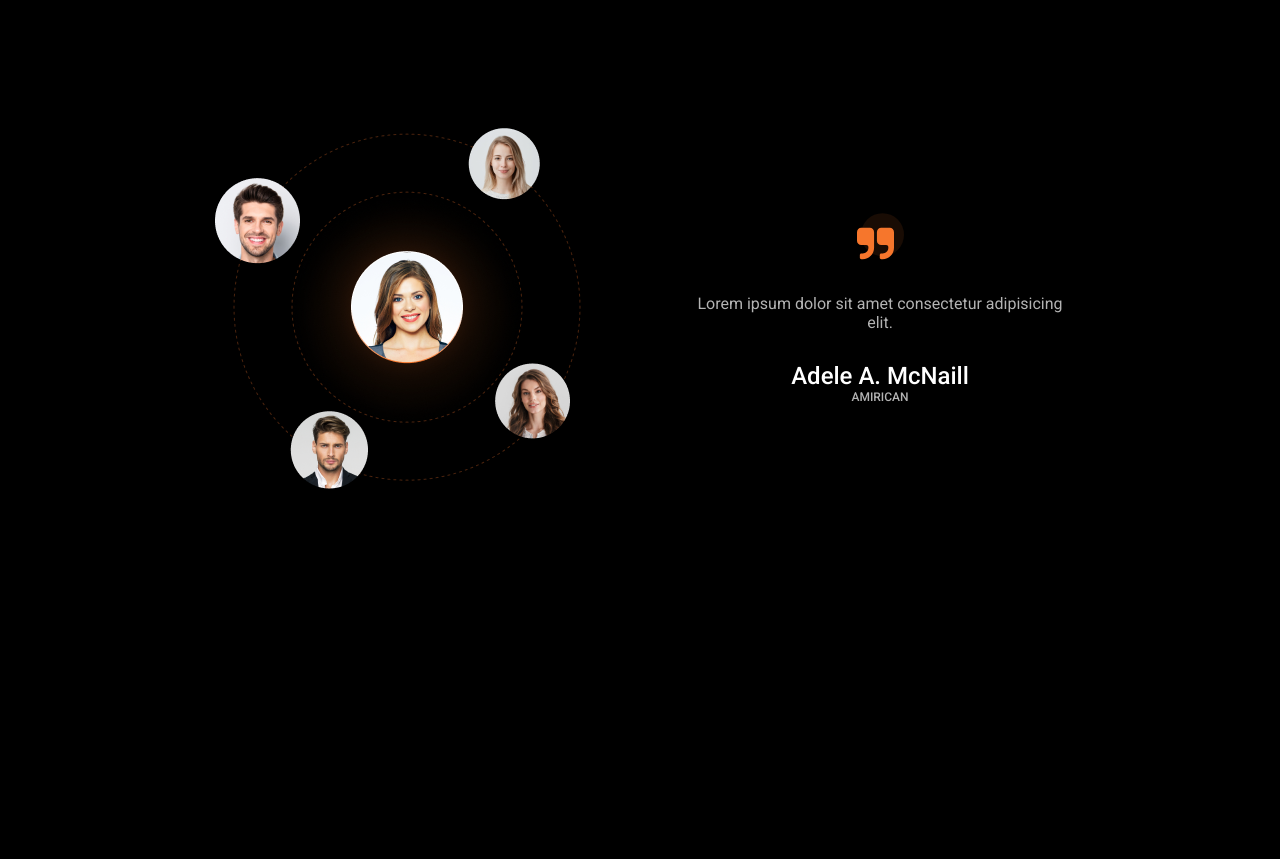
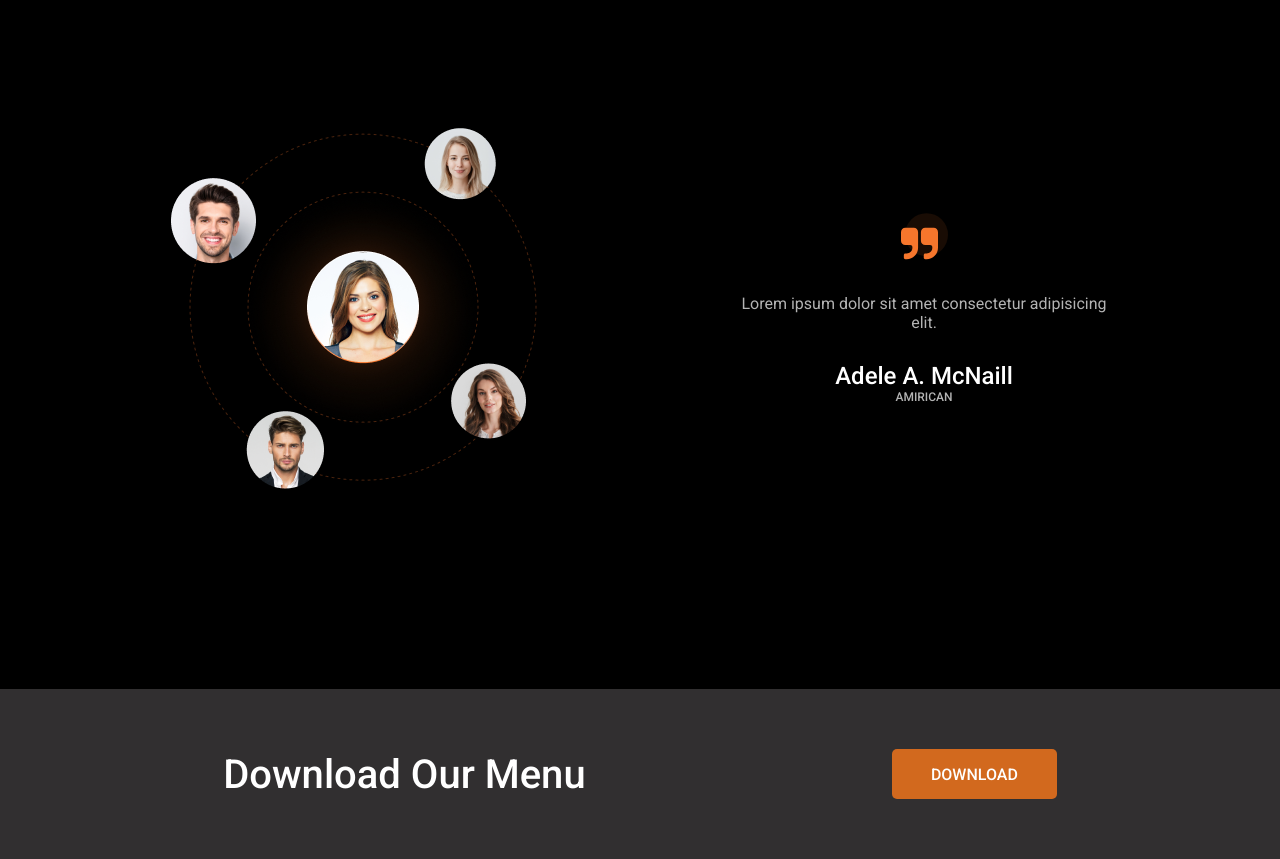
Before and after one commit to YuraKholodov/Burger-site-24, a plain HTML site: page index.html in a window 1280 px wide. Shown: the part 2700-3559 px from the top of the page. Before the commit the page ends 3389 px from the top, so only its background shows below. Drawn offline with Linux system fonts and the light colour scheme.

Commit message:
added download menu

```diff
--- a/index.html
+++ b/index.html
@@ -187,7 +187,7 @@
       </div>
     </section>
 
-    <section class="feedback">
+    <div class="feedback">
       <div class="container">
         <img class="feedback__img" src="./images/feedback.png" alt="Фидбек" />
 
@@ -199,6 +199,13 @@
           <span class="feedback__subauthor">AMIRICAN</span>
         </blockquote>
       </div>
-    </section>
+    </div>
+
+    <div class="download">
+      <div class="container">
+        <p class="download__title">Download Our Menu</p>
+        <a class="btn" href="#">DOWNLOAD</a>
+      </div>
+    </div>
   </body>
 </html>
--- a/style.css
+++ b/style.css
@@ -322,9 +322,8 @@ header .container {
 
 .feedback .container {
   display: flex;
-  justify-content: space-between;
+  justify-content: space-around;
   align-items: center;
-  max-width: 880px;
 }
 
 .feedback__text {
@@ -352,3 +351,21 @@ header .container {
   opacity: 0.7;
   display: block;
 }
+
+/* Download menu */
+
+.download {
+  background-color: #312f30;
+  padding: 60px 0;
+}
+
+.download .container {
+  display: flex;
+  justify-content: space-around;
+  align-items: center;
+}
+
+.download__title {
+  font-weight: 500;
+  font-size: 40px;
+}
```
